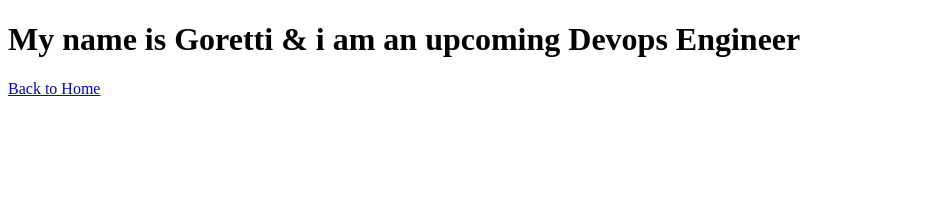
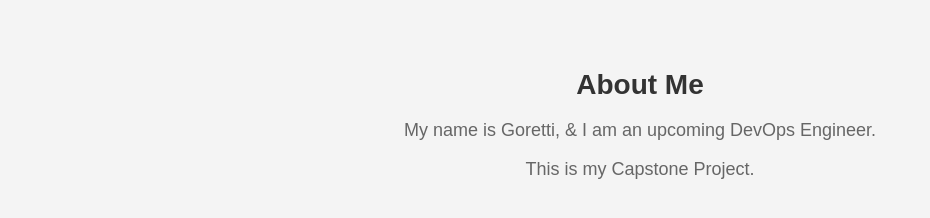
Before and after one commit to MariaGoretti17/My-capstone-Project, a plain HTML site: page about.html in a window 1280 px wide. Shown: the whole page, without its empty margins (0-930 px from the left). Drawn offline with Linux system fonts and the light colour scheme.

Commit message:
Update about.html

```diff
--- a/about.html
+++ b/about.html
@@ -1,10 +1,13 @@
 <!DOCTYPE html>
-<html>
+<html lang="en">
 <head>
-    <title>Page 1</title>
+    <meta charset="UTF-8">
+    <meta name="viewport" content="width=device-width, initial-scale=1.0">
+    <link rel="stylesheet" href="style.css">
 </head>
 <body>
-    <h1>My name is Goretti & i am an upcoming Devops Engineer</h1>
-    <a href="index.html">Back to Home</a>
-</body>
+    <h1>About Me</h1>
+    <p>My name is Goretti, & I am an upcoming DevOps Engineer.</p>
+    <p>This is my Capstone Project.</p>
+  </body>
 </html>
```
